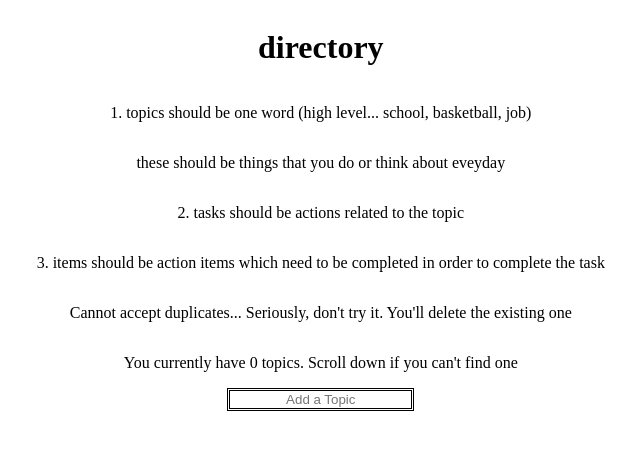
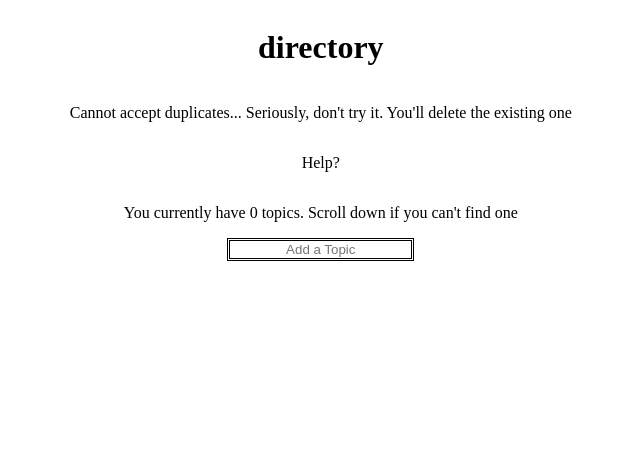
Before and after one commit to dgarciarivas/LetsDo, a React app: page / in a window 1280 px wide. Shown: the top 450 px of the page, without its empty margins (256-896 px from the left). Built offline with nearby package versions, Linux system fonts and the light colour scheme.

Commit message:
added help

```diff
--- /dev/null
+++ b/src/components/landing/Help.jsx
@@ -0,0 +1,13 @@
+import React from "react";
+
+const Help = () =>{
+	return(
+			<div id = "help" style = {{ opacity: 0, position: 'absolute',}}>
+					<p> 1. topics should be one word (high level... school, basketball, job) </p>
+					<p> 2. tasks should be actions related to the topic </p>
+					<p> 3. items should be action items which need to be completed in order to complete the task </p>
+			</div>
+		)
+}
+
+export default Help;
--- a/src/components/landing/Landing.jsx
+++ b/src/components/landing/Landing.jsx
@@ -1,12 +1,14 @@
 import React from 'react';
 import LandingForm from './LandingForm';
+import Help from "./Help";
 
 class Landing extends React.Component{
 	constructor(props){
 		super(props);
 		let array = Object.keys(window.localStorage)
 		this.state = {
-			topicList: array
+			topicList: array,
+			help: false  //false means the help is hidden
 		}
 
 
@@ -16,6 +18,30 @@ class Landing extends React.Component{
 		this.setState({
 			topicList: array
 		});
+	}
+	showHelp = () => {
+		if(this.state.help){
+			var landingHeader = document.getElementById("Landing-header")
+			landingHeader.style.opacity = '0';
+			var landingHeaderText = document.getElementById("Landing-header-text")
+			landingHeaderText.style.opacity = '0';
+			var help = document.getElementById("help")
+			help.style.opacity = '1';
+			this.setState({
+				help: false
+			});
+		}
+		else{
+			var landingHeader = document.getElementById("Landing-header")
+			landingHeader.style.opacity = '1';
+			var landingHeaderText = document.getElementById("Landing-header-text")
+			landingHeaderText.style.opacity = '1';
+			var help = document.getElementById("help")
+			help.style.opacity = '0';
+			this.setState({
+				help: true
+			});
+		}
 	}
 		render(){
 			let array = Object.keys(window.localStorage)
@@ -28,14 +54,11 @@ class Landing extends React.Component{
 						alignItems: 'center',
 						width: '90%',
 						boxShadow: '2px, 2px',
-						maxHeight: `${window.screen.availHeight-100}px`
 					}}>
-					<h1> directory </h1>
-					<p> 1. topics should be one word (high level... school, basketball, job) </p>
-					<p> these should be things that you do or think about eveyday </p>
-					<p> 2. tasks should be actions related to the topic </p>
-					<p> 3. items should be action items which need to be completed in order to complete the task </p>
-					<p> Cannot accept duplicates... Seriously, don't try it. You'll delete the existing one</p>
+					<Help />
+					<h1 id = 'Landing-header'> directory </h1>
+					<p id = 'Landing-header-text'> Cannot accept duplicates... Seriously, don't try it. You'll delete the existing one</p>
+					<p style = {{cursor: "help"}} onClick= {this.showHelp}> Help? </p>
 					 <p> You currently have {array.length} topics. Scroll down if you can't find one</p>
 					<LandingForm onSubmitLanding = {this.onSubmitLanding}/>
                     <ul className = "LandingList"
--- a/src/components/topics/TopicHeader.js
+++ b/src/components/topics/TopicHeader.js
@@ -26,7 +26,7 @@ const TopicHeader = (props)=>{
 					onClick  ={()=>{props.changeAppView(1, undefined)}}
 					style = {{
 						cursor: 'pointer',
-						fontSize: '30px',
+						fontSize: 'large',
 						backgroundColor: 'transparent',
 						borderRadius: '10px',
 						marginLeft: '20px',
@@ -74,7 +74,7 @@ const TopicHeader = (props)=>{
 									}}
 						 	 style = {{
 							 	 textAlign: 'center',
-							 	 fontSize: '45px',
+							 	 fontSize: 'xx-large',
 							 	 alignItems: 'center',
 							 	 color: '#f9f9f9',
 							 }}
--- a/src/index.html
+++ b/src/index.html
@@ -4,15 +4,15 @@
   <meta name="viewport" content="width=device-width, initial-scale=1.0">
 	<style>
         :root {
-          --hour-color: orange;
-          --minute-color: orange;
-          --second-color: orange;
+          --hour-color: white;
+          --minute-color: white;
+          --second-color: white;
          --inner-circle: black;
           --deg-sec: 0deg;
           --deg-min: 0deg;
           --deg-hour: 0deg;
+         }
 
-                   }
         body{
             overflow: hidden,
             }
@@ -25,6 +25,7 @@
       .body-of-tasktile::-webkit-scrollbar {
          display: none;
            }
+
       ul.LandingList::-webkit-scrollbar {
          display: none;
          }
@@ -38,6 +39,7 @@
          margin-bottom: 5px;
          cursor: pointer;
          }
+
      li:before {
          margin-right: 5px;
          content: counter(item);
@@ -50,6 +52,7 @@
          margin-left: -1.5em;
          width: -2.0em;
          }
+
     .clock{
           border-radius: 50%;
           background: transparent;
@@ -59,8 +62,8 @@
           justify-content: center;
           align-items: center;
           }
+
     .o180{
-
            background-image: linear-gradient(-90deg,  var(--bar-color) 50%,transparent 50%), linear-gradient(var(--deg), transparent 50%, var(--bar-color) 50%);
            }
 
@@ -76,15 +79,15 @@
       .min-indicator{
        --deg: var(--deg-min);
          --bar-color: var(--minute-color);
+         }
 
-            }
     .sec-indicator{
          --deg: var(--deg-sec);
          --bar-color: var(--second-color);
+        }
 
-        }
    .time-text{
-                -deg: var(--deg-sec);
+        --degeg: var(--deg-sec);
         --bar-color: var(--inner-circle);
           color: black;
           border-radius: 50%;
@@ -96,7 +99,6 @@
           text-align: center;
           font-size: 14px;
           background-color: #f9f9f9;
-
         }
 
 	</style>
```
Also changed, not shown: 3 other files (tests, documents, lock files or other folders). Lines whose indentation alone changed are shown as unchanged.
